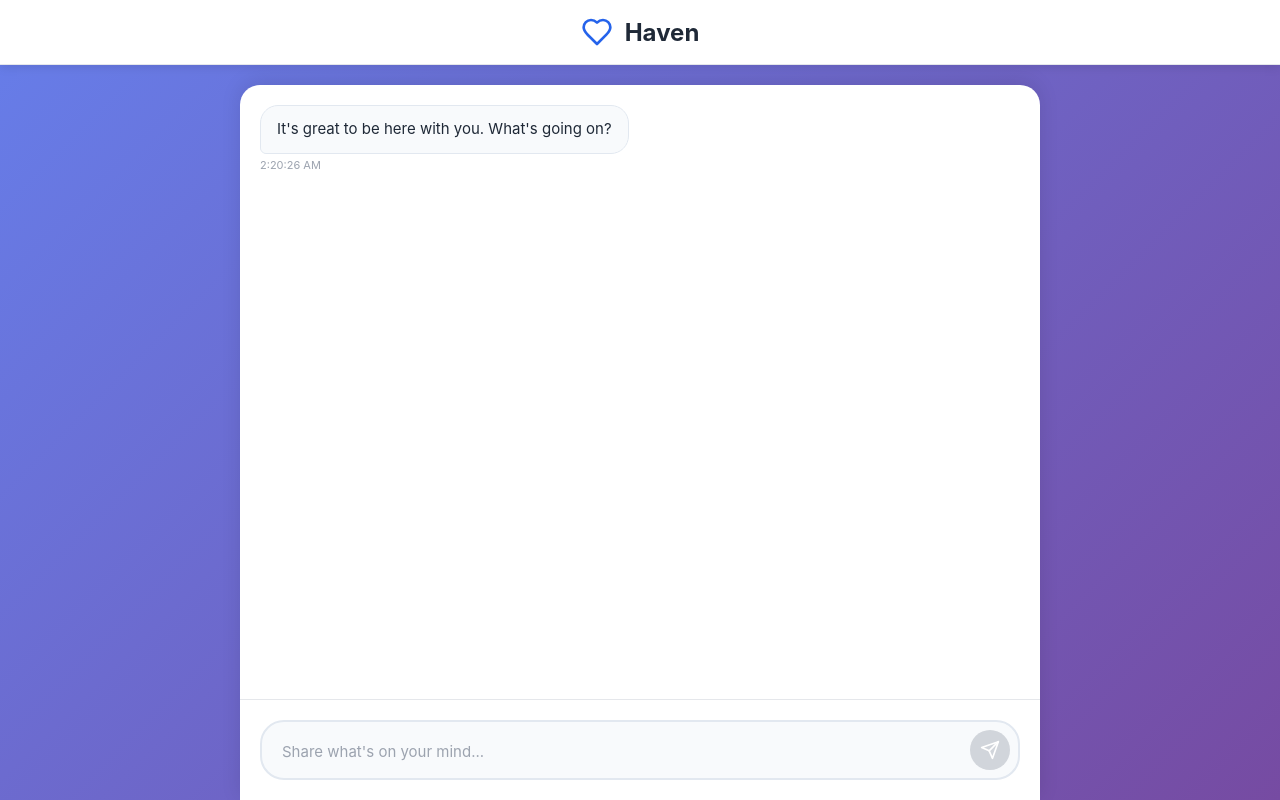
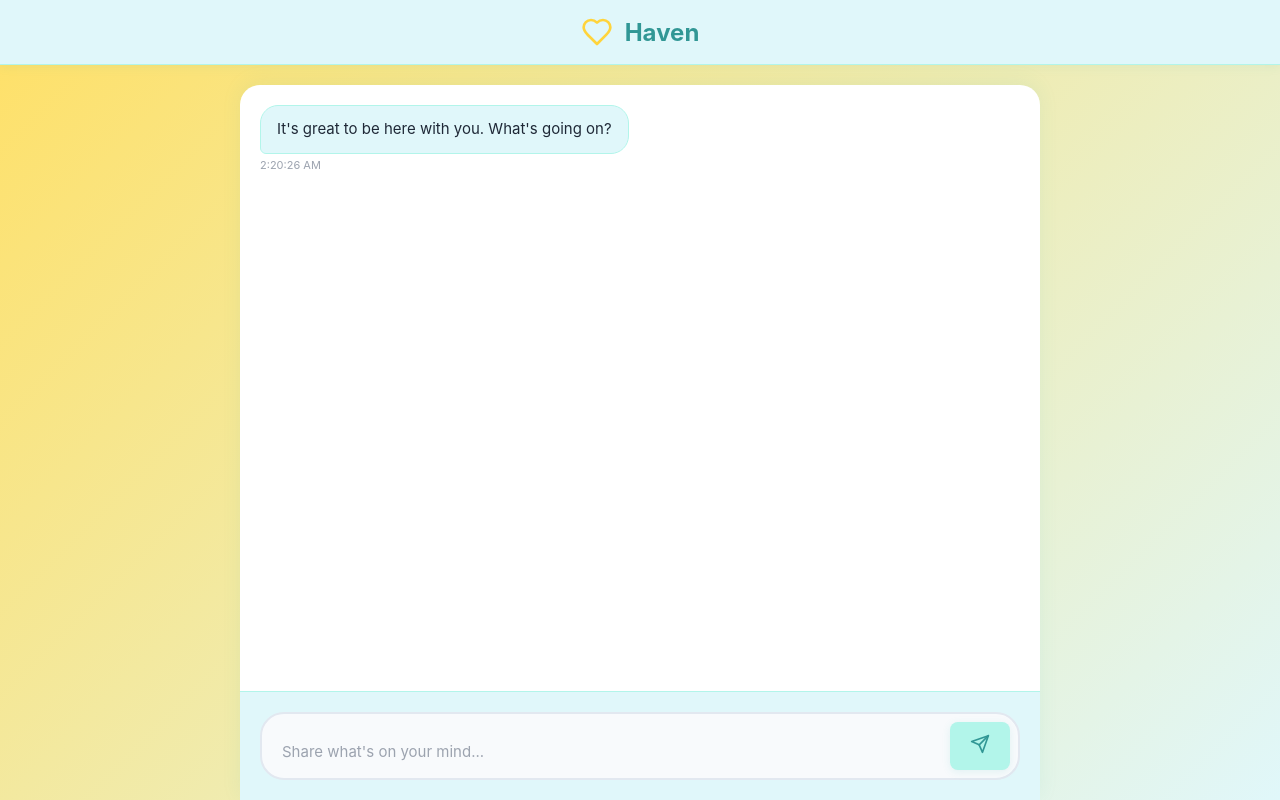
Before and after one commit to AxisMediatv/haven, a React (Create React App) app: page / in a window 1280 px wide. Built offline with nearby package versions, Linux system fonts and the light colour scheme.

Commit message:
Updated color scheme to yellow and teal for a sun and ocean feel

```diff
--- a/src/App.css
+++ b/src/App.css
@@ -2,7 +2,7 @@
   height: 100vh;
   display: flex;
   flex-direction: column;
-  background: linear-gradient(135deg, #667eea 0%, #764ba2 100%);
+  background: linear-gradient(135deg, #ffe066 0%, #e0f7fa 100%);
 }
 
 .logo {
@@ -14,13 +14,13 @@
 }
 
 .logo-icon {
-  color: #2563eb;
+  color: #ffd43b;
   width: 32px;
   height: 32px;
 }
 
 .logo h1 {
-  color: #1f2937;
+  color: #319795;
   font-size: 28px;
   font-weight: 700;
   margin: 0;
@@ -28,10 +28,10 @@
 
 /* Header */
 .header {
-  background: white;
-  border-bottom: 1px solid #e5e7eb;
+  background: #e0f7fa;
+  border-bottom: 1px solid #b2f5ea;
   padding: 16px 20px;
-  box-shadow: 0 2px 10px rgba(0, 0, 0, 0.1);
+  box-shadow: 0 2px 10px rgba(56, 178, 172, 0.08);
 }
 
 .header-content {
@@ -58,10 +58,10 @@
   max-width: 800px;
   margin: 0 auto;
   width: 100%;
-  background: white;
+  background: #fff;
   border-radius: 20px 20px 0 0;
   margin-top: 20px;
-  box-shadow: 0 -4px 20px rgba(0, 0, 0, 0.1);
+  box-shadow: 0 -4px 20px rgba(56, 178, 172, 0.08);
   overflow: hidden;
 }
 
@@ -100,22 +100,22 @@
 }
 
 .message.user .message-content {
-  background: linear-gradient(135deg, #2563eb 0%, #1d4ed8 100%);
-  color: white;
+  background: linear-gradient(135deg, #ffe066 0%, #ffd43b 100%);
+  color: #1f2937;
   border-bottom-right-radius: 6px;
 }
 
 .message.assistant .message-content {
-  background: #f8fafc;
+  background: #e0f7fa;
   color: #1f2937;
-  border: 1px solid #e2e8f0;
+  border: 1px solid #b2f5ea;
   border-bottom-left-radius: 6px;
 }
 
 .message.crisis .message-content {
-  background: #fef2f2;
-  border: 2px solid #fecaca;
-  color: #991b1b;
+  background: #fff3cd;
+  border: 2px solid #ffe066;
+  color: #b7791f;
   font-weight: 500;
 }
 
@@ -149,7 +149,7 @@
   width: 8px;
   height: 8px;
   border-radius: 50%;
-  background: #cbd5e1;
+  background: #38b2ac;
   animation: typing 1.4s infinite ease-in-out;
 }
 
@@ -186,8 +186,8 @@
 /* Input Container */
 .input-container {
   padding: 20px;
-  border-top: 1px solid #e5e7eb;
-  background: white;
+  border-top: 1px solid #b2f5ea;
+  background: #e0f7fa;
 }
 
 .pay-it-forward-container {
@@ -197,8 +197,8 @@
   gap: 12px;
   margin-bottom: 16px;
   padding: 12px;
-  background: linear-gradient(135deg, #fef3c7 0%, #fde68a 100%);
-  border: 2px solid #f59e0b;
+  background: linear-gradient(135deg, #fffde7 0%, #e0f7fa 100%);
+  border: 2px solid #ffe066;
   border-radius: 12px;
   animation: slideInUp 0.3s ease-out;
 }
@@ -207,8 +207,8 @@
   display: flex;
   align-items: center;
   gap: 8px;
-  background: linear-gradient(135deg, #f59e0b 0%, #d97706 100%);
-  color: white;
+  background: linear-gradient(135deg, #ffe066 0%, #ffd43b 100%);
+  color: #1f2937;
   border: none;
   padding: 10px 16px;
   border-radius: 8px;
@@ -216,22 +216,22 @@
   font-weight: 600;
   cursor: pointer;
   transition: all 0.2s;
-  box-shadow: 0 2px 8px rgba(245, 158, 11, 0.3);
+  box-shadow: 0 2px 8px rgba(255, 224, 102, 0.18);
 }
 
 .pay-it-forward-button:hover {
   transform: translateY(-1px);
-  box-shadow: 0 4px 12px rgba(245, 158, 11, 0.4);
+  box-shadow: 0 4px 12px rgba(255, 224, 102, 0.28);
 }
 
 .pay-it-forward-button svg {
-  color: white;
+  color: #ffd43b;
 }
 
 .pay-it-forward-dismiss {
   background: transparent;
-  color: #6b7280;
-  border: 1px solid #d1d5db;
+  color: #319795;
+  border: 1px solid #b2f5ea;
   padding: 8px 12px;
   border-radius: 6px;
   font-size: 13px;
@@ -240,8 +240,8 @@
 }
 
 .pay-it-forward-dismiss:hover {
-  background: #f3f4f6;
-  border-color: #9ca3af;
+  background: #fffde7;
+  border-color: #ffe066;
 }
 
 @keyframes slideInUp {
@@ -289,29 +289,27 @@
 }
 
 .send-button {
-  background: linear-gradient(135deg, #2563eb 0%, #1d4ed8 100%);
-  color: white;
+  background: linear-gradient(135deg, #38b2ac 0%, #319795 100%);
+  color: #fff;
   border: none;
-  width: 40px;
-  height: 40px;
-  border-radius: 50%;
-  display: flex;
-  align-items: center;
-  justify-content: center;
+  padding: 12px 20px;
+  border-radius: 8px;
+  font-size: 16px;
+  font-weight: 600;
   cursor: pointer;
-  transition: all 0.2s;
-  flex-shrink: 0;
+  transition: background 0.2s, box-shadow 0.2s;
+  box-shadow: 0 2px 8px rgba(56, 178, 172, 0.12);
 }
 
 .send-button:hover:not(:disabled) {
-  transform: scale(1.05);
-  box-shadow: 0 4px 12px rgba(37, 99, 235, 0.3);
+  background: linear-gradient(135deg, #319795 0%, #38b2ac 100%);
+  box-shadow: 0 4px 12px rgba(56, 178, 172, 0.18);
 }
 
 .send-button:disabled {
-  background: #d1d5db;
+  background: #b2f5ea;
+  color: #319795;
   cursor: not-allowed;
-  transform: none;
 }
 
 /* Crisis Alert */
@@ -319,61 +317,58 @@
   position: fixed;
   top: 0;
   left: 0;
-  right: 0;
-  bottom: 0;
-  background: rgba(0, 0, 0, 0.5);
+  width: 100vw;
+  height: 100vh;
+  background: rgba(56, 178, 172, 0.12);
   display: flex;
   align-items: center;
   justify-content: center;
   z-index: 1000;
-  animation: fadeIn 0.3s ease-in;
 }
 
 .crisis-content {
-  background: white;
+  background: #fffde7;
+  border: 2px solid #ffe066;
   border-radius: 16px;
-  padding: 32px;
-  max-width: 400px;
-  width: 90%;
+  padding: 32px 28px;
+  max-width: 350px;
   text-align: center;
-  box-shadow: 0 20px 40px rgba(0, 0, 0, 0.2);
+  box-shadow: 0 8px 32px rgba(56, 178, 172, 0.10);
 }
 
 .crisis-icon {
-  color: #dc2626;
-  width: 48px;
-  height: 48px;
-  margin: 0 auto 20px;
+  color: #ffd43b;
+  width: 36px;
+  height: 36px;
+  margin-bottom: 12px;
 }
 
 .crisis-content h3 {
-  color: #991b1b;
+  color: #b7791f;
   font-size: 20px;
-  font-weight: 700;
-  margin-bottom: 12px;
+  margin-bottom: 10px;
 }
 
 .crisis-content p {
-  color: #6b7280;
+  color: #1f2937;
   font-size: 15px;
-  line-height: 1.5;
-  margin-bottom: 24px;
+  margin-bottom: 18px;
 }
 
 .crisis-dismiss {
-  background: #dc2626;
-  color: white;
+  background: linear-gradient(135deg, #38b2ac 0%, #319795 100%);
+  color: #fff;
   border: none;
-  padding: 12px 24px;
+  padding: 10px 18px;
   border-radius: 8px;
-  font-size: 14px;
+  font-size: 15px;
   font-weight: 600;
   cursor: pointer;
-  transition: background-color 0.2s;
+  transition: background 0.2s, box-shadow 0.2s;
 }
 
 .crisis-dismiss:hover {
-  background: #b91c1c;
+  background: linear-gradient(135deg, #319795 0%, #38b2ac 100%);
 }
 
 /* Mobile Responsive */
```
